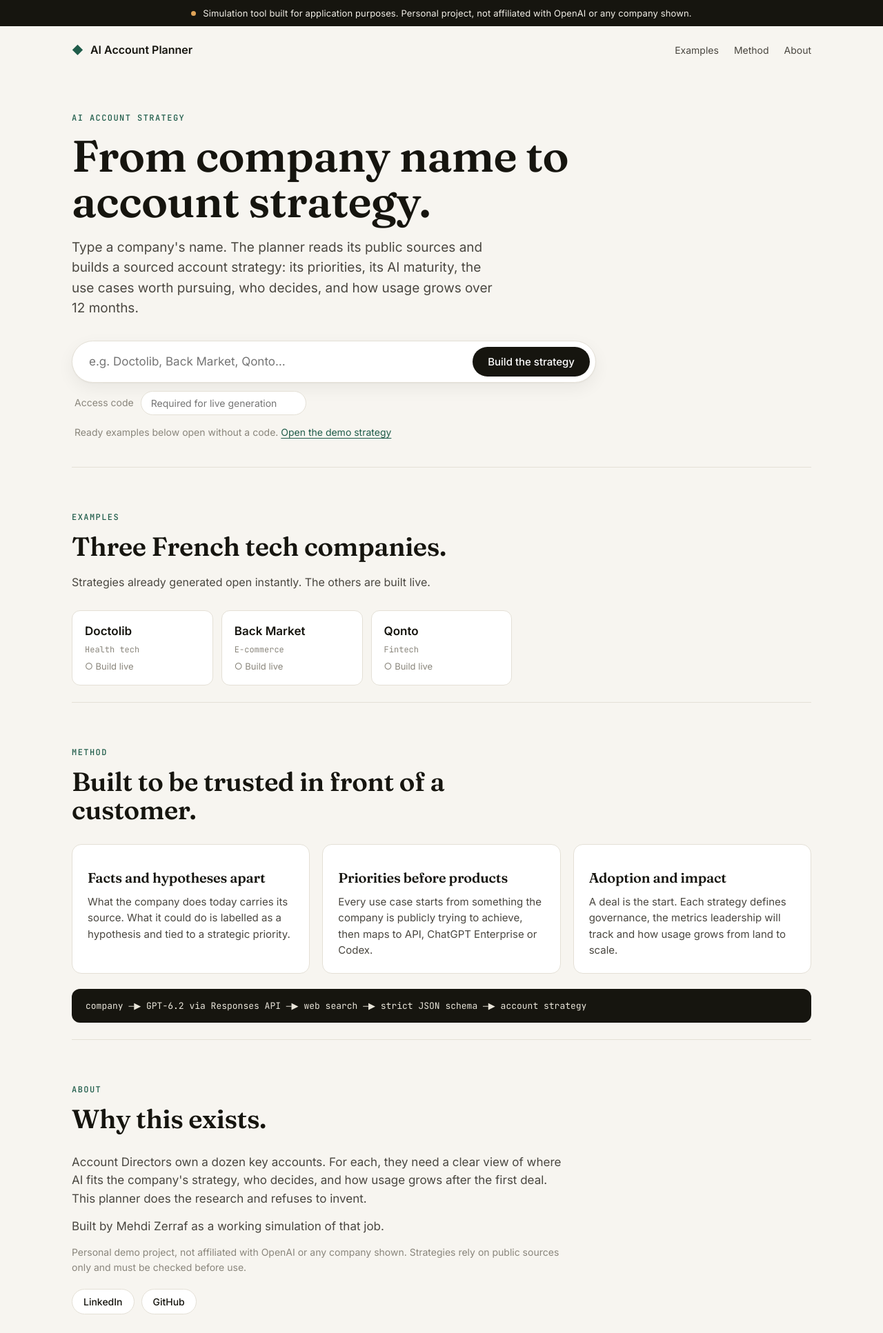
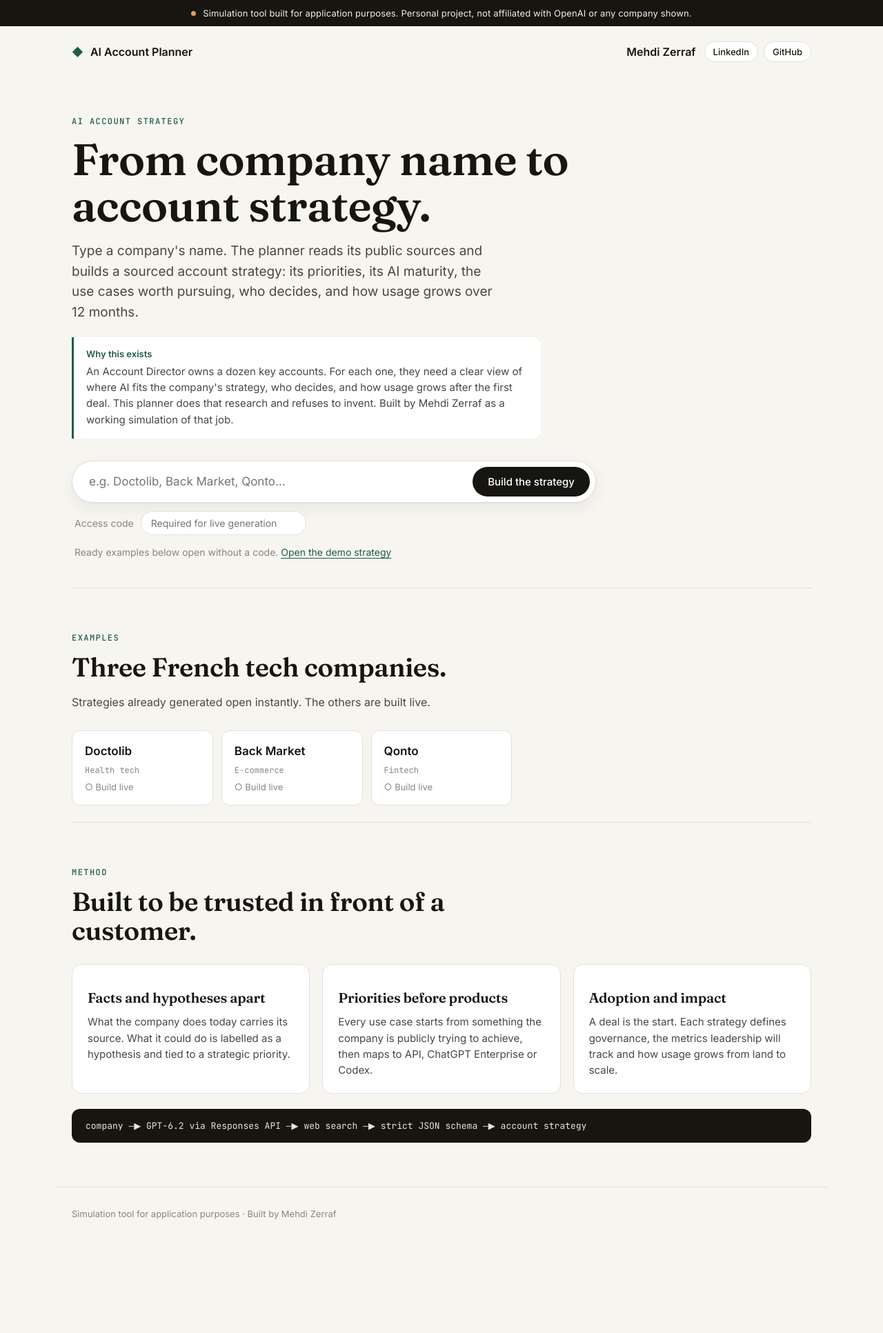
Before and after one commit to MZStark/ai-account-planner, a plain HTML site: page index.html in a window 1280 px wide. Shown: the top 1933 px of the page at 69% size. After the commit the page ends 1810 px from the top, so only its background shows below. Drawn offline with Linux system fonts and the light colour scheme; no server answers.

Commit message:
Author and links at the top, 'Why this exists' up front, fix LinkedIn link

```diff
--- a/index.html
+++ b/index.html
@@ -21,11 +21,11 @@
       <span class="brand-mark" aria-hidden="true">◆</span>
       <span>AI Account Planner</span>
     </a>
-    <nav class="nav">
-      <a href="#examples">Examples</a>
-      <a href="#method">Method</a>
-      <a href="#about">About</a>
-    </nav>
+    <div class="author">
+      <span class="author-name">Mehdi Zerraf</span>
+      <a class="btn-ghost small" href="https://www.linkedin.com/in/mehdi-zerraf" target="_blank" rel="noopener">LinkedIn</a>
+      <a class="btn-ghost small" href="https://github.com/MZStark/ai-account-planner" target="_blank" rel="noopener">GitHub</a>
+    </div>
   </header>
 
   <main>
@@ -33,6 +33,11 @@
       <p class="eyebrow">AI account strategy</p>
       <h1>From company name to account strategy.</h1>
       <p class="lead">Type a company's name. The planner reads its public sources and builds a sourced account strategy: its priorities, its AI maturity, the use cases worth pursuing, who decides, and how usage grows over 12 months.</p>
+
+      <div class="why" id="about">
+        <p class="why-title">Why this exists</p>
+        <p>An Account Director owns a dozen key accounts. For each one, they need a clear view of where AI fits the company's strategy, who decides, and how usage grows after the first deal. This planner does that research and refuses to invent. Built by Mehdi Zerraf as a working simulation of that job.</p>
+      </div>
 
       <form id="plan-form" class="search" autocomplete="off">
         <label class="sr-only" for="company">Company name</label>
@@ -84,21 +89,6 @@
       <pre class="pipeline" aria-label="Pipeline">company ─▶ GPT-6.2 via Responses API ─▶ web search ─▶ strict JSON schema ─▶ account strategy</pre>
     </section>
 
-    <section id="about" class="section about">
-      <div class="section-head">
-        <p class="eyebrow">About</p>
-        <h2>Why this exists.</h2>
-      </div>
-      <div class="about-body">
-        <p>Account Directors own a dozen key accounts. For each, they need a clear view of where AI fits the company's strategy, who decides, and how usage grows after the first deal. This planner does the research and refuses to invent.</p>
-        <p>Built by Mehdi Zerraf as a working simulation of that job.</p>
-        <p class="disclaimer">Personal demo project, not affiliated with OpenAI or any company shown. Strategies rely on public sources only and must be checked before use.</p>
-        <div class="about-links">
-          <a class="btn-ghost" href="https://www.linkedin.com/in/REPLACE-ME" target="_blank" rel="noopener">LinkedIn</a>
-          <a class="btn-ghost" href="https://github.com/MZStark/openai-account-planner" target="_blank" rel="noopener">GitHub</a>
-        </div>
-      </div>
-    </section>
   </main>
 
   <footer class="footer">Simulation tool for application purposes · Built by Mehdi Zerraf</footer>
--- a/styles.css
+++ b/styles.css
@@ -215,6 +215,16 @@ h3 { font-size: 20px; }
 .sources { margin: 0; padding-left: 18px; display: grid; gap: 6px; font-size: 14px; }
 .sources a { color: var(--fact); word-break: break-word; }
 
+.author { display: flex; align-items: center; gap: 8px; flex-wrap: wrap; }
+.author-name { font-weight: 600; margin-right: 4px; }
+.btn-ghost.small { padding: 6px 12px; font-size: 13px; }
+.why {
+  margin-top: 22px; padding: 16px 18px; border-left: 3px solid var(--accent);
+  background: var(--surface); border-radius: 0 12px 12px 0; max-width: 680px;
+}
+.why-title { margin: 0 0 6px; font: 600 13px var(--sans); color: var(--accent); }
+.why p:last-child { margin: 0; color: var(--ink-2); font-size: 15px; }
+
 /* Strategy-specific blocks */
 .meter { display: grid; grid-template-columns: repeat(4, 1fr); gap: 4px; margin-bottom: 14px; }
 .meter span {
@@ -292,7 +302,7 @@ h3 { font-size: 20px; }
 .footer { max-width: 1120px; margin: 40px auto 0; padding: 28px 24px 40px; border-top: 1px solid var(--line); font-size: 13px; color: var(--ink-3); }
 
 @media (max-width: 640px) {
-  .nav > a { display: none; }
+  .author-name { width: 100%; }
   .search { border-radius: 18px; flex-direction: column; }
   .btn-primary { width: 100%; }
 }
```
Also changed, not shown: 1 other file.
